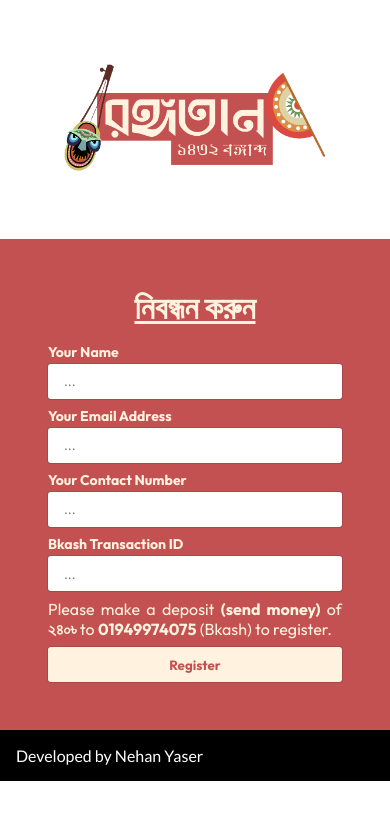
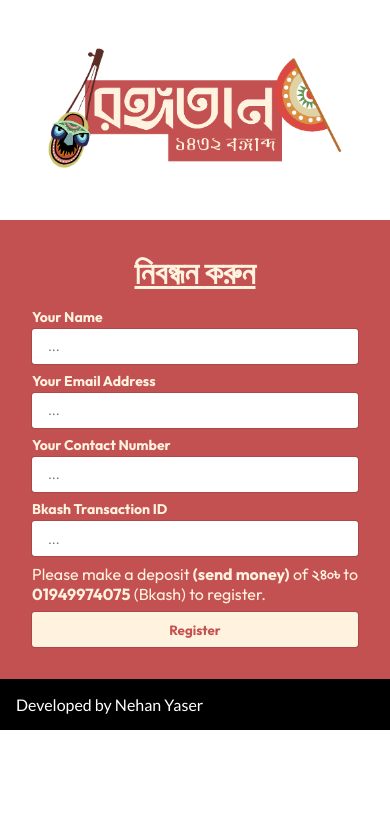
Before and after one commit to webdevsint/rongotaan, a website: page views/register.html in a window 390 px wide. Drawn offline with Linux system fonts and the light colour scheme; files that its build step writes are made by us from their sources.

Commit message:
Edit styles

```diff
--- a/public/styles/index.css
+++ b/public/styles/index.css
@@ -86,6 +86,7 @@ main h2 {
 
 main p {
   font-size: 20px;
+  text-align: justify;
 }
 
 main button {
@@ -150,8 +151,8 @@ iframe {
   box-shadow: rgba(0, 0, 0, 0.02) 0px 1px 3px 0px,
     rgba(27, 31, 35, 0.15) 0px 0px 0px 1px;
   cursor: pointer;
-  width: 40px;
-  height: 40px;
+  width: 42px;
+  height: 42px;
   display: flex;
   justify-content: center;
   align-items: center;
@@ -204,5 +205,6 @@ iframe {
   iframe {
     width: calc(100% - 4rem);
     margin: 2rem;
+    margin-top: 0;
   }
 }
--- a/public/styles/register.css
+++ b/public/styles/register.css
@@ -60,7 +60,6 @@ label {
 }
 
 input {
-  /* width: calc(400px - 6rem); */
   max-width: 400px;
   padding: 0.6rem 1rem;
   background: white;
@@ -97,7 +96,7 @@ button:hover {
   }
 
   .hero-image {
-    width: calc(100% - 8rem);
+    width: auto;
     max-width: none;
   }
 
@@ -109,3 +108,14 @@ button:hover {
     width: calc(100% - 6rem);
   }
 }
+
+@media (max-width: 400px) {
+  .hero-image {
+    padding: 3rem;
+  }
+
+  .hero-form {
+    padding: 2rem;
+    width: calc(100% - 4rem);
+  }
+}
```
